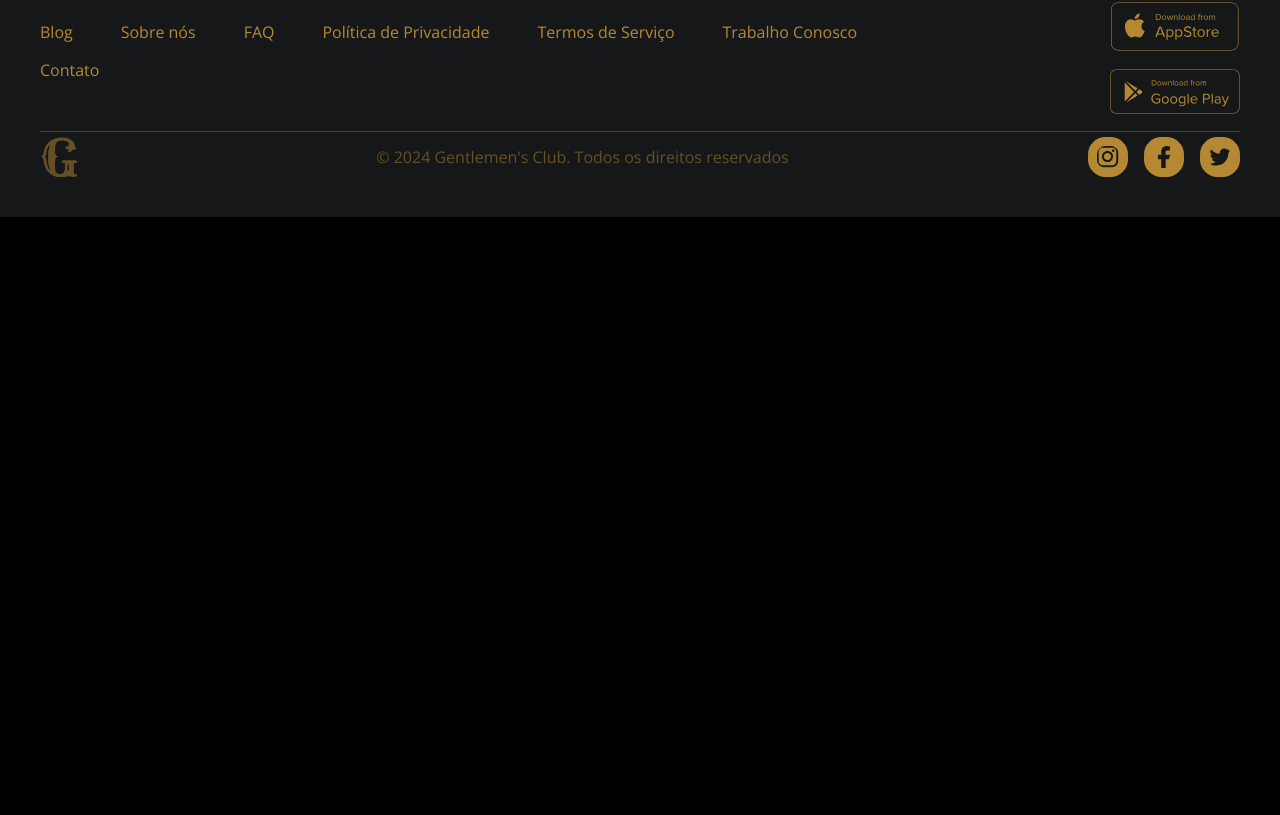
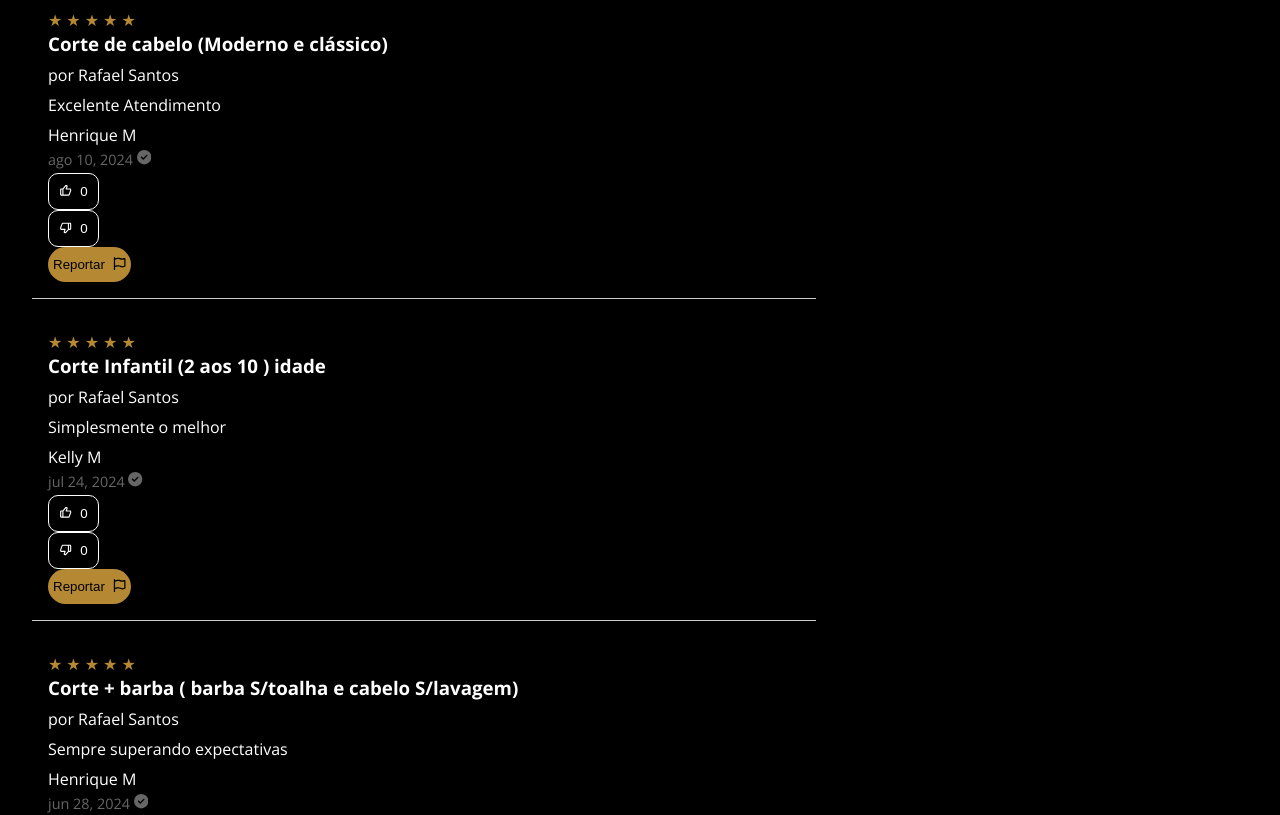
Before and after one commit to Git-Hub-Gentlemen-s-Club/GentlemensClub, a React (Vite) app in the folder gentlemens-club-app/: page / in a window 1280 px wide. Shown: the part 2395-3210 px from the top of the page. Before the commit the page ends 2612 px from the top, so only its background shows below. Built offline with nearby package versions, Linux system fonts and the light colour scheme.

Commit message:
Adicionado mais coisas ao response e feito o map da review

```diff
--- a/gentlemens-club-app/src/components/BarberShopSelected.jsx
+++ b/gentlemens-club-app/src/components/BarberShopSelected.jsx
@@ -15,7 +15,10 @@ import equipe3 from '../assets/barbearia/equipe3.png'
 import { faHeart, faShareFromSquare } from '@fortawesome/free-regular-svg-icons';
 import { FontAwesomeIcon } from '@fortawesome/react-fontawesome';
 import { FaGift, FaPaperPlane, FaShieldVirus } from 'react-icons/fa';
+import { FaCircleCheck, FaRegFlag } from "react-icons/fa6";
 import { IoIosInformationCircleOutline, IoIosSearch, IoIosPhonePortrait } from "react-icons/io";
+import { BiLike, BiDislike } from "react-icons/bi";
+
 
 
 import styled from "styled-components"
@@ -551,6 +554,63 @@ const NossoTrabalho = styled.div`
     }
 `;
 
+const ReviewContainer = styled.div`
+  border-bottom: 1px solid #ccc;
+  padding: 16px;
+  margin: 16px 0;
+  color: white;
+`;
+
+const ServiceTitle = styled.h3`
+  margin: 0 0 8px 0;
+`;
+
+const Barber = styled.p`
+  margin: 4px 0;
+`;
+
+const Rating = styled.div`
+  display: flex;
+  align-items: center;
+`;
+
+const Star = styled.span`
+  color: ${props => (props.filled ? '#B58934' : '#ccc')};
+  margin-right: 4px;
+`;
+
+const Comment = styled.p`
+  margin: 8px 0;
+`;
+
+const User = styled.p`
+  margin: 4px 0;
+`;
+
+const Date = styled.p`
+  margin: 4px 0;
+  font-size: 0.9em;
+  color: #666;
+`;
+
+const Like = styled.button`
+    border: 1px solid white;
+    border-radius: 10px;
+    padding: 10px;
+    color: white;
+    background-color: transparent;
+    display: flex;
+    gap: 0.5rem;
+`
+const Report = styled.button`
+    border: none;
+    background-color:#B58934;
+    display: flex;
+    gap: 0.5rem;
+    padding: 10px 5px;
+    border-radius: 20px;
+`
+
 const response = {
     name: "Barbearia JH",
     address: "773 m • Avenida XV de Novembro, 408, 06850-100, Itapecerica da Serra",
@@ -569,7 +629,7 @@ const response = {
     location: "Localização do estabelicimento",
     socialLinks: {
         facebook: 'link',
-        xuitter: 'link',
+        xuitter: '',
         instagram: 'link'
     },
     reviews: {
@@ -579,7 +639,42 @@ const response = {
         fourStars: 3,
         threeStars: 0,
         twoStars: 0,
-        oneStars: 0
+        oneStars: 0,
+        reviews: [
+            {
+                id: "0000",
+                rate: 5,
+                service: "Corte de cabelo (Moderno e clássico)",
+                barber: "Rafael Santos",
+                review: "Excelente Atendimento",
+                user: "Henrique M",
+                date: "ago 10, 2024",
+                like: 0,
+                deslike: 0
+            },
+            {
+                id: "0001",
+                rate: 5,
+                service: "Corte Infantil (2 aos 10 ) idade",
+                barber: "Rafael Santos",
+                review: "Simplesmente o melhor",
+                user: "Kelly M",
+                date: "jul 24, 2024",
+                like: 0,
+                deslike: 0
+            },
+            {
+                id: "0002",
+                rate: 5,
+                service: "Corte + barba ( barba S/toalha e cabelo S/lavagem)",
+                barber: "Rafael Santos",
+                review: "Sempre superando expectativas",
+                user: "Henrique M",
+                date: "jun 28, 2024",
+                like: 0,
+                deslike: 0
+            },
+        ]
     },
     services: {
         "Serviços Populares": [
@@ -625,7 +720,17 @@ const response = {
             },
         ],
     },
+    commodities: {
+        creditCard: true,
+        wifi: true,
+    }
 }
+
+const renderStars = (rate) => {
+    return Array.from({ length: 5 }, (_, index) => (
+        <Star key={index} filled={index < rate}>★</Star>
+    ));
+};
 
 const BarberShopSelected = () => {
     const [activeIndex, setActiveIndex] = useState(null);
@@ -762,6 +867,31 @@ const BarberShopSelected = () => {
                         </div>
                         <button>VEJA TODOS</button>
                     </NossoTrabalho>
+                    <div>
+                        {response.reviews.reviews.map((review) => (
+                            <ReviewContainer key={review.id}>
+                                <Rating>
+                                    {renderStars(review.rate)}
+                                </Rating>
+                                <ServiceTitle>{review.service}</ServiceTitle>
+                                <Barber>por {review.barber}</Barber>
+                                <Comment>{review.review}</Comment>
+                                <User>{review.user}</User>
+                                <Date>{review.date} <FaCircleCheck /></Date>
+                                <div>
+                                    <Like>
+                                        <BiLike />
+                                        {review.like}
+                                    </Like>
+                                    <Like>
+                                        <BiDislike />
+                                        {review.like}
+                                    </Like>
+                                </div>
+                                <Report>Reportar <FaRegFlag /></Report>
+                            </ReviewContainer>
+                        ))}
+                    </div>
                 </Section>
                 <Aside>
                     <AsideGiftCard>
```
